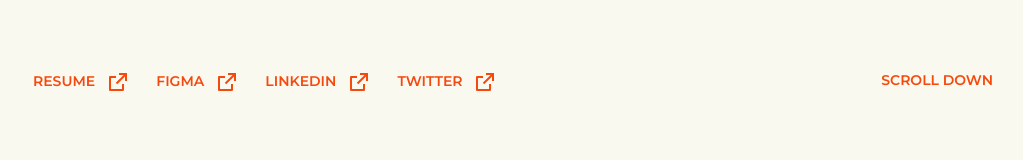
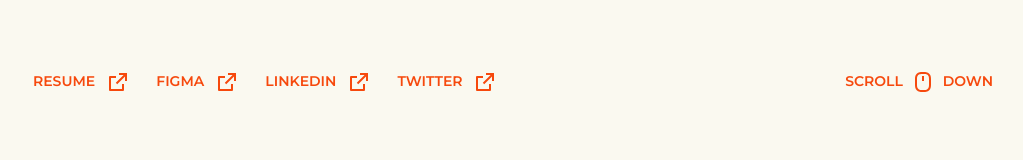
Before and after one commit to Thekkini/akhil_tj_portfolio, a React (Create React App) app: page / in a window 1280 px wide. Shown: the part 726-886 px from the top of the page, without its empty margins (127-1150 px from the left). Built offline with nearby package versions, Linux system fonts and the light colour scheme.

Commit message:
scroll down prompt added

```diff
--- a/src/components/Hero.js
+++ b/src/components/Hero.js
@@ -44,8 +44,23 @@ function Hero() {
             );
           })}
         </div>
-        <div className='hidden xl:flex'>
-          <p className='button'>Scroll Down</p>
+        <div className='hidden items-center justify-center gap-2 xl:flex'>
+          <p className='button'>Scroll </p>
+          <span>
+            <svg
+              xmlns='http://www.w3.org/2000/svg'
+              viewBox='0 0 24 24'
+              width='24'
+              height='24'
+            >
+              <path fill='none' d='M0 0h24v24H0z' />
+              <path
+                d='M11.141 4c-1.582 0-2.387.169-3.128.565a3.453 3.453 0 0 0-1.448 1.448C6.169 6.753 6 7.559 6 9.14v5.718c0 1.582.169 2.387.565 3.128.337.63.818 1.111 1.448 1.448.74.396 1.546.565 3.128.565h1.718c1.582 0 2.387-.169 3.128-.565a3.453 3.453 0 0 0 1.448-1.448c.396-.74.565-1.546.565-3.128V9.14c0-1.582-.169-2.387-.565-3.128a3.453 3.453 0 0 0-1.448-1.448C15.247 4.169 14.441 4 12.86 4H11.14zm0-2h1.718c2.014 0 3.094.278 4.072.801a5.452 5.452 0 0 1 2.268 2.268c.523.978.801 2.058.801 4.072v5.718c0 2.014-.278 3.094-.801 4.072a5.452 5.452 0 0 1-2.268 2.268c-.978.523-2.058.801-4.072.801H11.14c-2.014 0-3.094-.278-4.072-.801a5.452 5.452 0 0 1-2.268-2.268C4.278 17.953 4 16.873 4 14.859V9.14c0-2.014.278-3.094.801-4.072A5.452 5.452 0 0 1 7.07 2.801C8.047 2.278 9.127 2 11.141 2zM11 6h2v5h-2V6z'
+                fill='rgba(246,73,13,1)'
+              />
+            </svg>
+          </span>
+          <p className='button'> Down</p>
         </div>
       </div>
     </div>
--- a/src/components/Playground.js
+++ b/src/components/Playground.js
@@ -20,17 +20,19 @@ function Playground() {
       <h1 className='sub-heading pb-[32px]'>Playground</h1>
 
       {/* Desktop view */}
-      <div className='hidden flex-wrap gap-[24px] lg:flex'>
+      <div>
+        <div className='hidden  grid-cols-3 gap-[24px] lg:grid'>
           {playground.map((item, index) => {
             return (
               <img
                 key={index}
-              className='h-[333px] w-[333px] rounded object-cover'
+                className='h-[333px] w-full rounded object-cover'
                 src={item.img}
                 alt='playground'
               />
             );
           })}
+        </div>
       </div>
 
       {/* Mobile view */}
--- a/src/components/Project.js
+++ b/src/components/Project.js
@@ -52,7 +52,7 @@ function Project() {
                   })}
                 </ul>
               </div>
-              <div className='button border-myRed mt-[28px] flex items-center justify-center rounded-[4px] border-[1.5px] py-[16px] xl:mt-[32px] xl:max-w-[151px]'>
+              <div className='button border-myRed mt-[28px] flex cursor-pointer items-center justify-center rounded-[4px] border-[1.5px] py-[16px] xl:mt-[32px] xl:max-w-[151px]'>
                 <p>View Project</p>
               </div>
             </div>
--- a/src/components/Testimonials.js
+++ b/src/components/Testimonials.js
@@ -21,7 +21,7 @@ function Testimonials() {
         Testimonials
       </h1>
       {/* Desktop view */}
-      <div className='hidden justify-between gap-[40px] lg:flex'>
+      <div className='hidden grid-cols-3 gap-[40px] lg:grid'>
         {testimonials.map((item, index) => {
           return (
             <div className=' space-y-[40px]' key={index}>
--- a/src/index.css
+++ b/src/index.css
@@ -25,5 +25,5 @@
 }
 
 .button {
-  @apply text-[14px] font-semibold uppercase text-myRed;
+  @apply text-[14px] font-semibold uppercase cursor-pointer text-myRed;
 }
```
Lines whose indentation alone changed are shown as unchanged.
